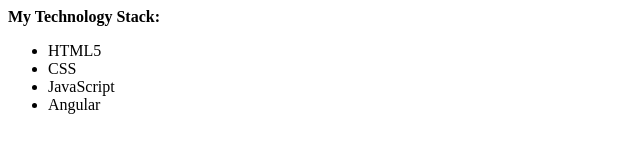
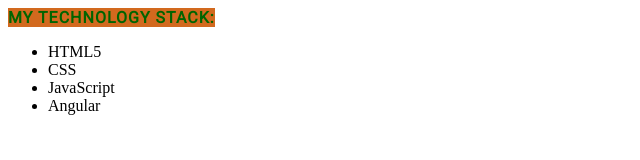
Before and after one commit to komalnkale01/MyProfile, a plain HTML site: page techStack.html in a window 1280 px wide. Shown: the whole page, without its empty margins (0-640 px from the left). Drawn offline with Linux system fonts and the light colour scheme.

Commit message:
added CSS poppins and roboto changes
added CSS poppins and roboto changes

```diff
--- a/techStack.html
+++ b/techStack.html
@@ -3,11 +3,28 @@
   <head>
     <meta charset="UTF-8" />
     <title>Resume</title>
+    <link rel="preconnect" href="https://fonts.googleapis.com">
+    <link rel="preconnect" href="https://fonts.gstatic.com" crossorigin>
+    <link href="https://fonts.googleapis.com/css2?family=Poppins:wght@400;500&family=Roboto&display=swap" rel="stylesheet">
+
+    <style>
+      .heading{
+            color:darkgreen;
+            background-color: chocolate;
+            text-transform: uppercase;
+            letter-spacing: 1px;
+            font-family: 'Roboto', sans-serif;
+
+      }
+
+
+    </style>
+
   </head>
 
   <body>
 
-    <strong> My Technology Stack:</strong>
+    <strong class="heading"> My Technology Stack:</strong>
     <ul>
       <li>HTML5</li>
       <li>CSS</li>
```
Also changed, not shown: ProjectDetails.html (+23 -0 lines), education.html (+18 -0 lines), home.html (+8 -4 lines), index.html (+1 -0 lines), new.html (added, +22 -0 lines).
